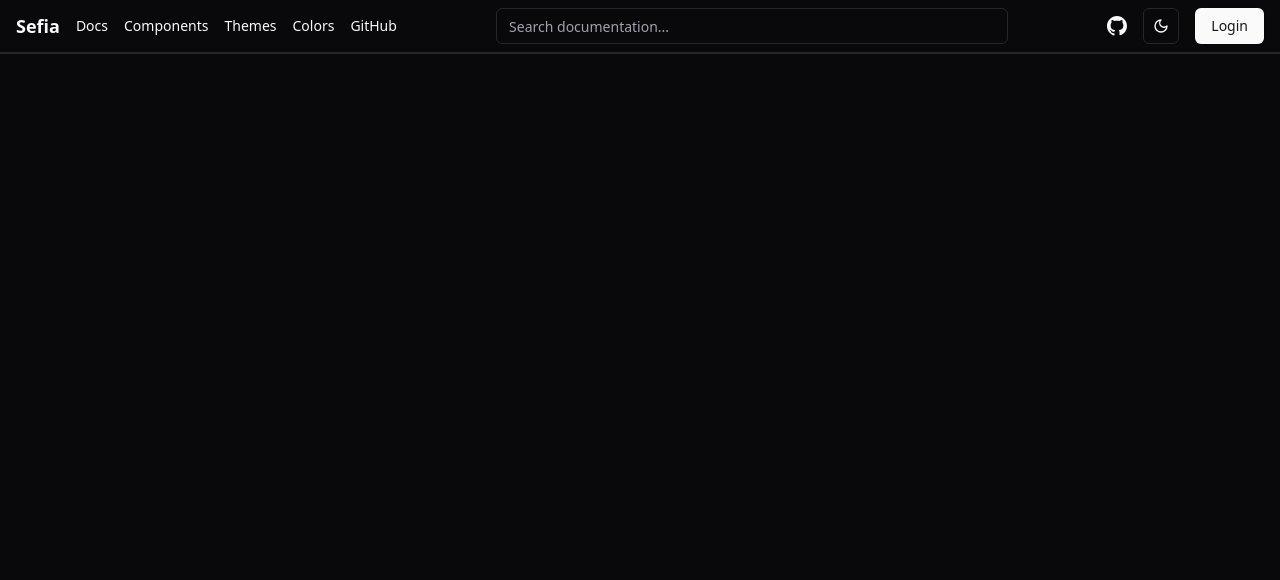
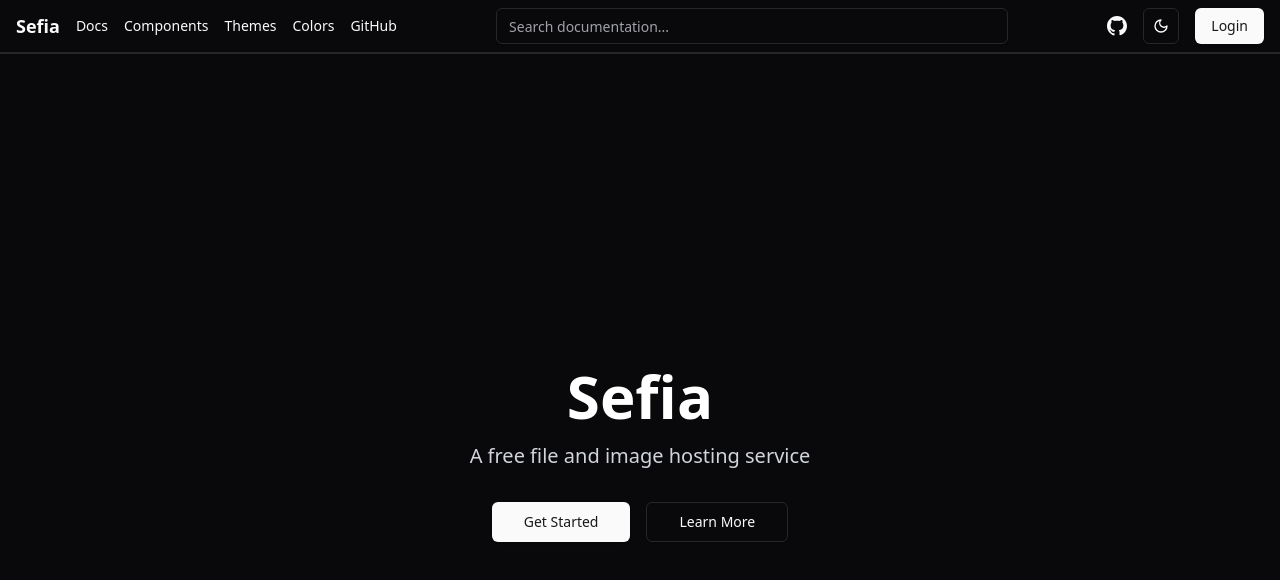
Before and after one commit to sefia-io/Sefia-web, a React (Vite) app: page / in a window 1280 px wide. Shown: the top 580 px of the page. Built offline with nearby package versions, Linux system fonts and the light colour scheme.

Commit message:
Add Hero Section

```diff
--- /dev/null
+++ b/src/pages/Home/HeroSection.tsx
@@ -0,0 +1,34 @@
+import React from "react";
+import { Button } from "@/components/ui/button";
+
+const HeroSection: React.FC = () => {
+  return (
+    <section className={`relative flex items-center justify-center min-h-screen`}>
+
+      <div className="text-center px-6 relative z-10">
+        <h1 className="text-4xl md:text-6xl font-bold mb-4 text-white">Sefia</h1>
+        <p className="text-lg md:text-xl mb-8 text-gray-300">
+          A free file and image hosting service
+        </p>
+        <div className="space-x-4">
+          <Button
+            variant="default"
+            size="lg"
+            onClick={() => window.location.href = "/get-started"}
+          >
+            Get Started
+          </Button>
+          <Button
+            variant="outline"
+            size="lg"
+            onClick={() => window.location.href = "/learn-more"}
+          >
+            Learn More
+          </Button>
+        </div>
+      </div>
+    </section>
+  );
+};
+
+export default HeroSection;
--- a/src/pages/Home.tsx
+++ b/src/pages/Home/index.tsx
@@ -1,9 +1,11 @@
 import AppBar from "@/components/AppBar";
-import React from "react";
-const HomePage: React.FC = () => {
+import HeroSection from "./HeroSection";
+
+const HomePage = () => {
   return (
     <>
       <AppBar />
+      <HeroSection />
     </>
   );
 };
```
